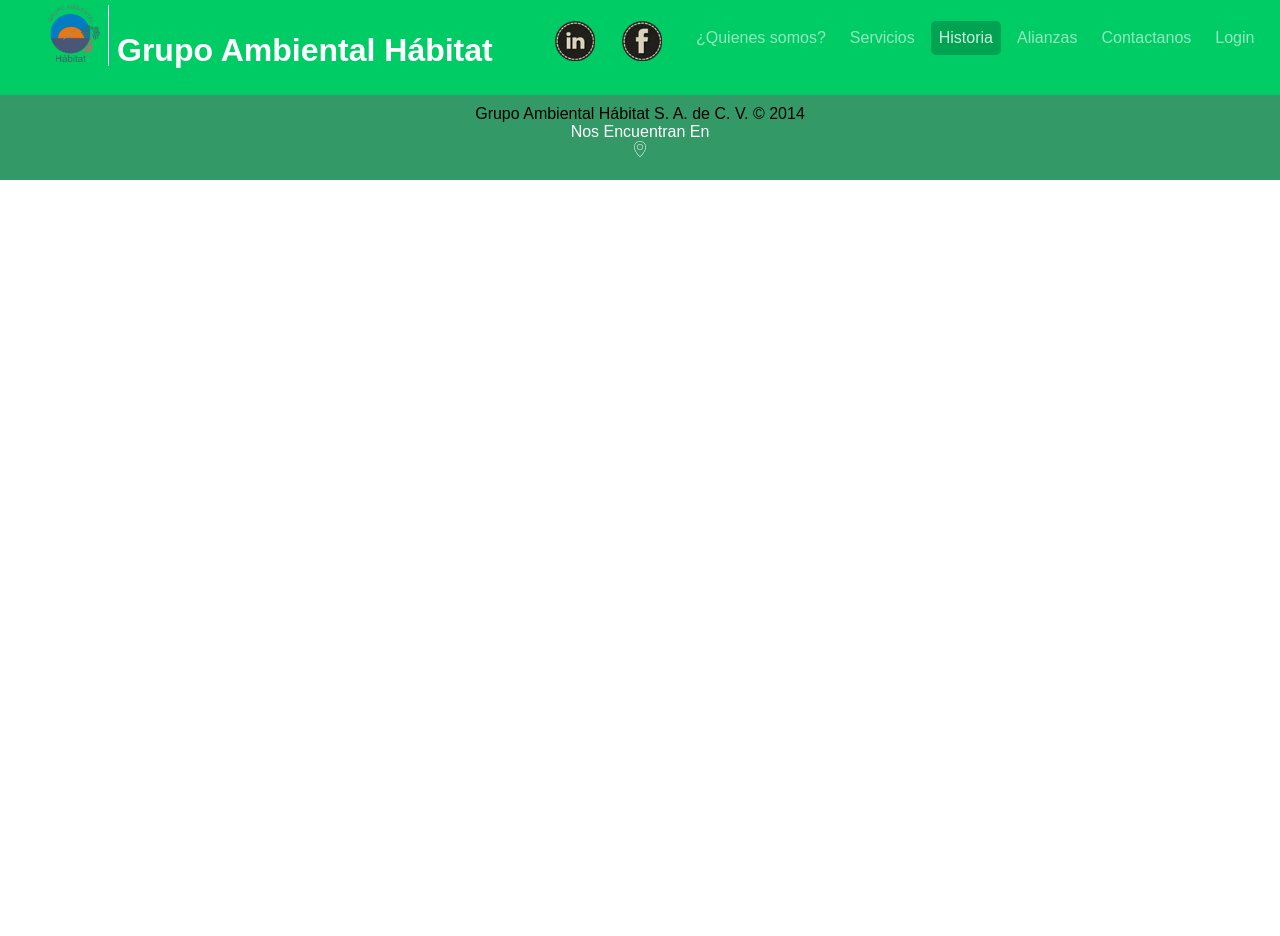
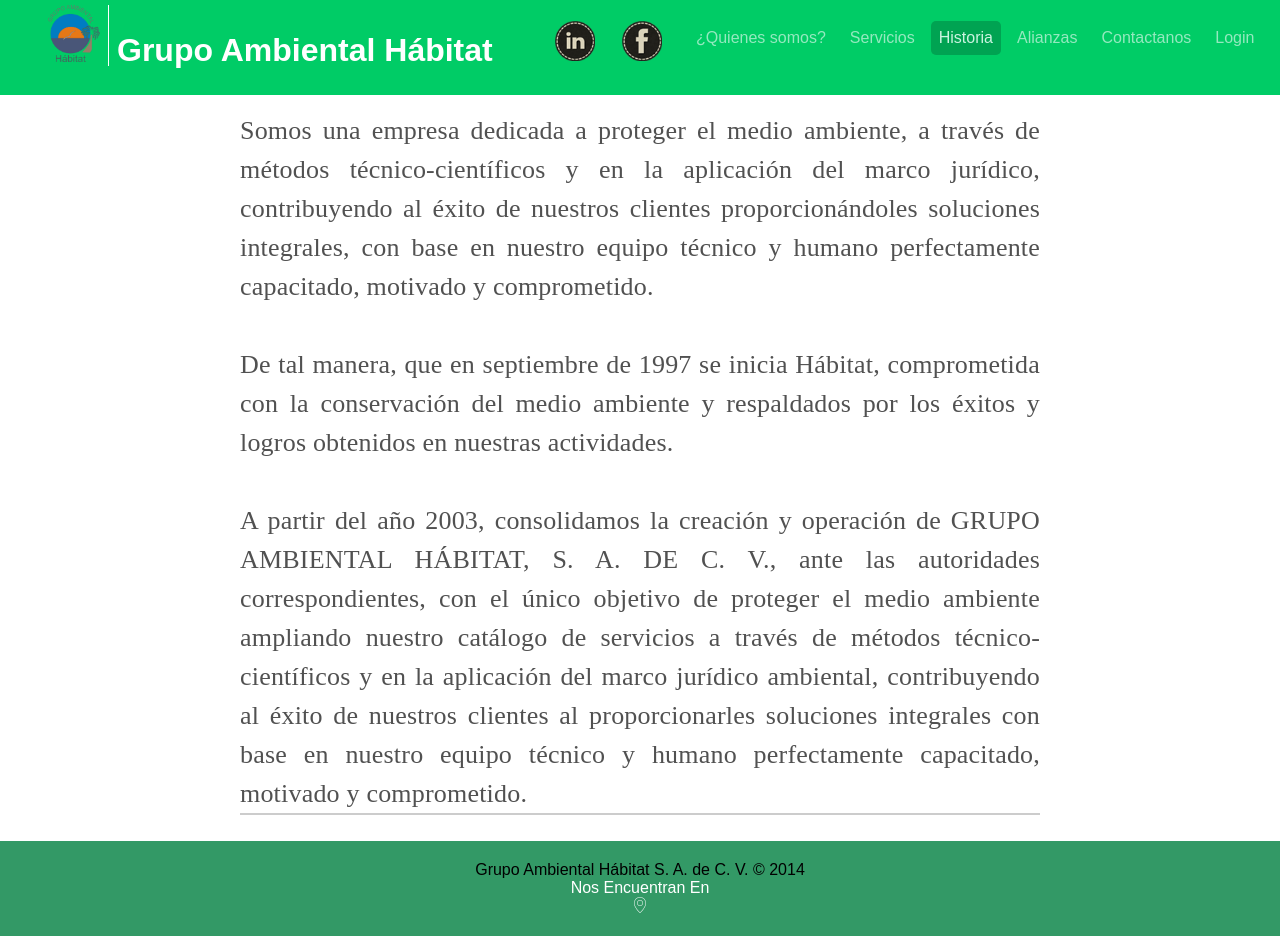
Before and after one commit to Yosihio/gruphabit, a PHP site: page /historia.php in a window 1280 px wide. Before the commit the page ends 180 px from the top, so only its background shows below. Run offline with PHP 8.4, Linux system fonts and the light colour scheme; some libraries are stand-ins or nearby versions.

Commit message:
Actualizacion

```diff
--- a/alianzas.php
+++ b/alianzas.php
@@ -64,9 +64,6 @@
 						que se adapta a los tiempos y necesidades de producción y de la disponibilidad
 						de sus equipos.
 
-					<p id="tras"><strong>Enlace Laboral</strong></p>
-						<a href="" target="_blank" rel="nofollow"><img id="tam" src="img/Screenshot_2.png"/></a>
-
 					<p id="tras"><strong>Laboratorios ABC</strong></p>
 						<a href="" target="_blank" rel="nofollow"><img id="tam" src="img/Screenshot_3.png"/></a>
 
--- a/css/estilos.css
+++ b/css/estilos.css
@@ -197,8 +197,8 @@ ul{
 	margin: 0 auto;
 }
 .contenedor .proveedor{
-	-webkit-text-stroke: 0.5px black;
-	color: white;
+/*	-webkit-text-stroke: 0.5px black;  */
+	color: black;
 	font-size: 30px;
 	text-align: center;
 	margin-bottom: 30px;
@@ -230,7 +230,7 @@ ul{
 	line-height: 1.5;
 }
 .proveedor{
-	font-family: 'Roboto Slab',serif;
+/*	font-family: 'Roboto Slab',serif; */
 	font-weight: 300;
 }
 .selected{
--- a/historia.php
+++ b/historia.php
@@ -47,6 +47,37 @@
 		</div>
 	</header>
 
+	<section id="contenido">
+		<article class="post">
+			<div class="post-cajon">
+				<div class="post-contenido">
+
+					<p id="histo">
+						Somos una empresa dedicada a proteger el medio ambiente, a través de métodos
+						técnico-científicos y en la aplicación del marco jurídico, contribuyendo al
+						éxito de nuestros clientes proporcionándoles soluciones integrales, con base
+						en nuestro equipo técnico y humano perfectamente capacitado, motivado y comprometido.
+<br/>
+<br/>
+						De tal manera, que en septiembre de 1997 se inicia Hábitat,
+						comprometida con la conservación del medio ambiente y
+						respaldados por los éxitos y logros obtenidos en nuestras
+						actividades.
+<br/>
+<br/>
+						A partir del año 2003, consolidamos la creación y operación de
+						GRUPO AMBIENTAL HÁBITAT, S. A. DE C. V., ante las autoridades
+						correspondientes, con el único objetivo de proteger el medio
+						ambiente ampliando nuestro catálogo de servicios a través
+						de métodos técnico-científicos y en la aplicación del marco jurídico
+						ambiental, contribuyendo al éxito de nuestros clientes al
+						proporcionarles soluciones integrales con base en nuestro equipo
+						técnico y humano perfectamente capacitado, motivado y comprometido.
+					</p>
+				</div>
+			</div>
+		</article>
+	</section>
 
 	<footer id="footer" class="footer">
     	<div class="fcontenido">
--- a/index.php
+++ b/index.php
@@ -69,12 +69,15 @@
 						<a href="" target="_blank" rel="nofollow">
 							<img id="tam" src="img/ema.jpg"/>
 						</a>
+						<br/>
 						<a href="" target="_blank" rel="nofollow">
 							<img id="tam" src="img/Screenshot_5.png"/>
 						</a>
+						<br/>
 						<a href="" target="_blank" rel="nofollow">
 							<img id="tam" src="img/Screenshot_6.png"/>
 						</a>
+						<br/>
 						<a href="" target="_blank" rel="nofollow">
 							<img id="tam" src="img/proteccion-civil.png"/>
 						</a>
```
